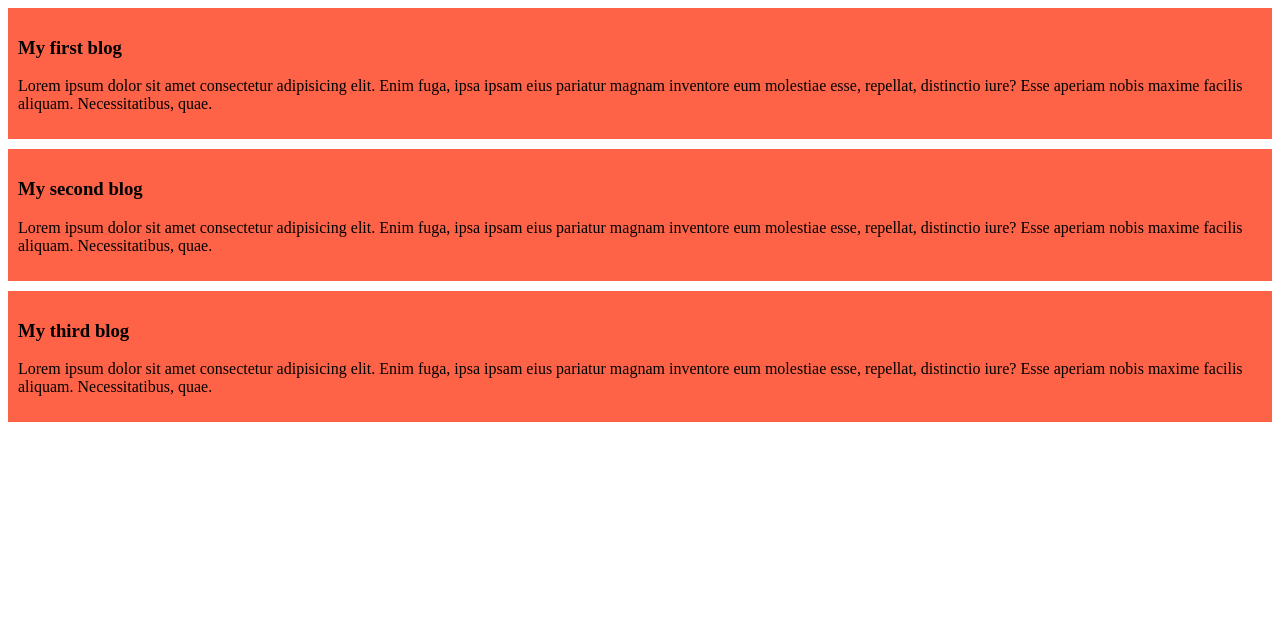
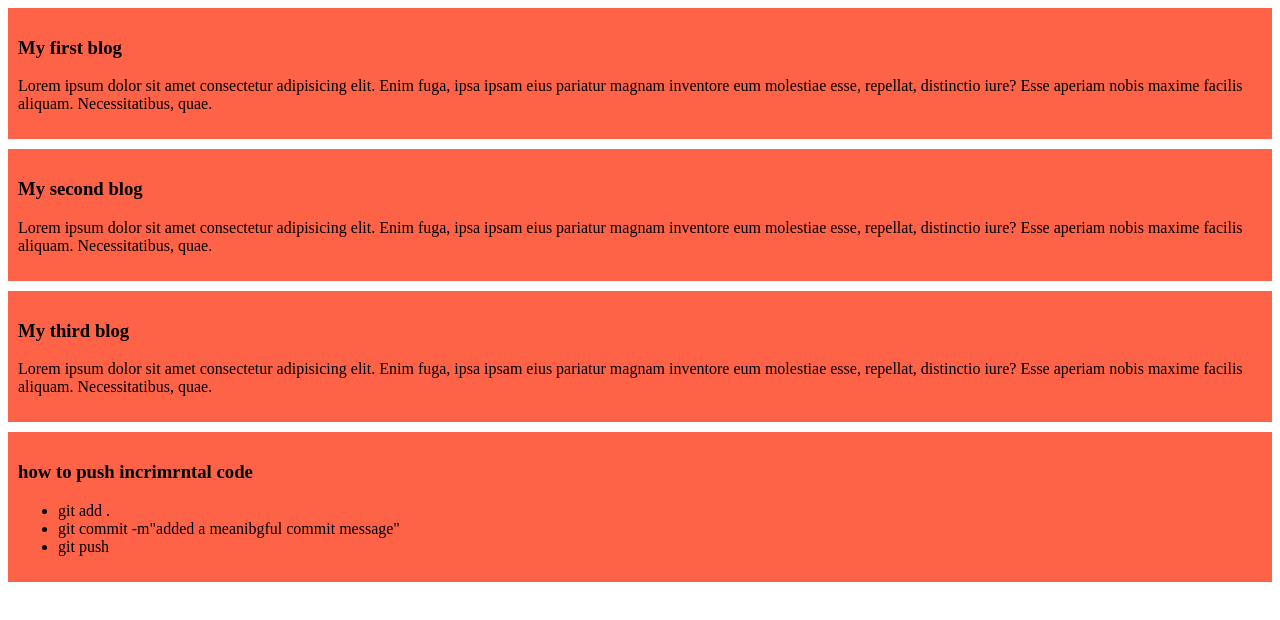
Before and after one commit to nusrat775/my-simple-website, a plain HTML site: page index.html in a window 1280 px wide. Drawn offline with Linux system fonts and the light colour scheme.

Commit message:
added a list to push code

```diff
--- a/index.html
+++ b/index.html
@@ -19,5 +19,13 @@
         <h3>My third blog</h3>
         <p>Lorem ipsum dolor sit amet consectetur adipisicing elit. Enim fuga, ipsa ipsam eius pariatur magnam inventore eum molestiae esse, repellat, distinctio iure? Esse aperiam nobis maxime facilis aliquam. Necessitatibus, quae.</p>
     </div>
+    <div>
+        <h3>how to push incrimrntal code</h3>
+        <ul>
+            <li>git add .</li>
+            <li>git commit -m"added a meanibgful commit message"</li>
+            <li>git push</li>
+        </ul>
+    </div>
 </body>
 </html>
```
